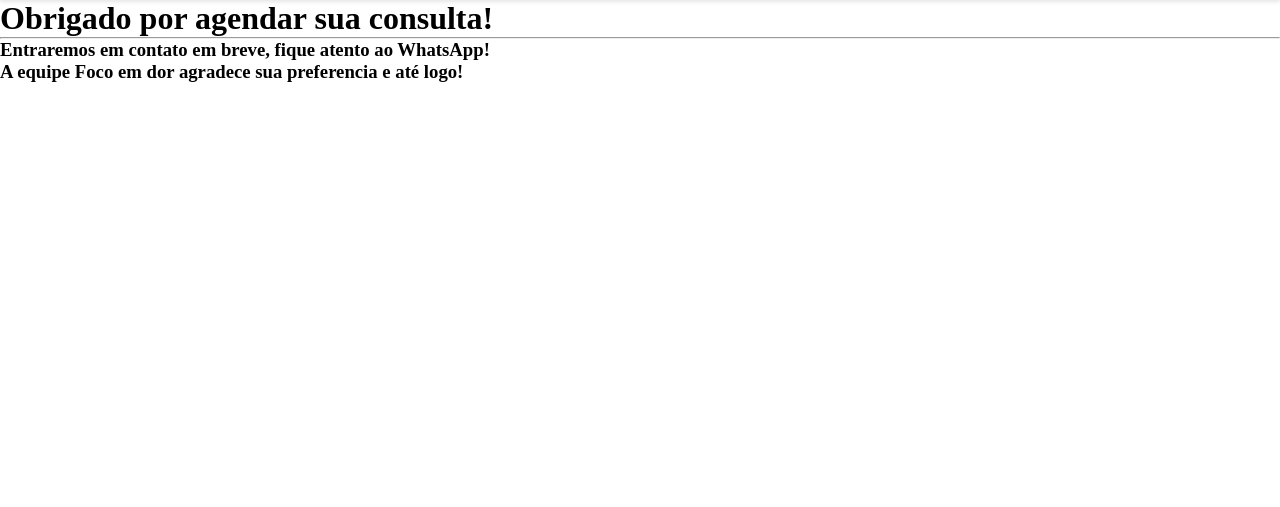
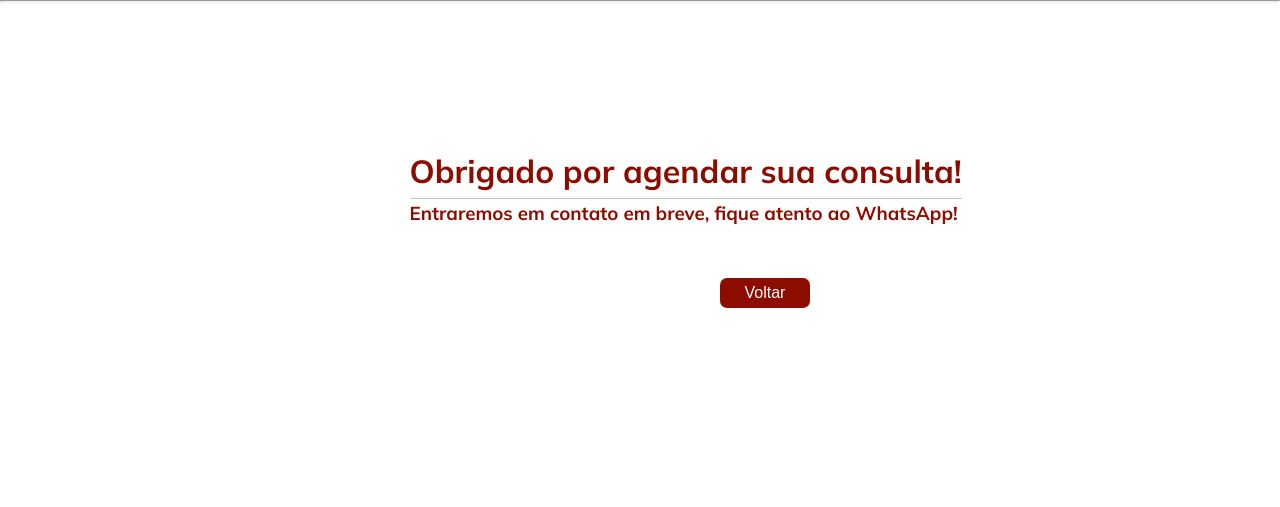
Before and after one commit to caioenriquena/proj_foco_em_dor, a PHP site: page /agendado.html in a window 1280 px wide. Shown: the part 49-556 px from the top of the page. Run offline with PHP 8.4, Linux system fonts and the light colour scheme.

Commit message:
estilização pag agendado

```diff
--- a/agendado.html
+++ b/agendado.html
@@ -36,11 +36,12 @@
 
         <h1> Obrigado por agendar sua consulta!</h1>
         <hr>
+        <br>
+        <br>
         <h3>Entraremos em contato em breve, fique atento ao WhatsApp!</h3>
-        <h3>A equipe Foco em dor agradece sua preferencia e até logo!</h3>
         <div class="btn-enviar">
           <a href="index.html">
-            <button>Voltar para pagina principal.</button>
+            <button>Voltar</button>
           </a>
         </div>
       </div>
--- a/css/agendado.css
+++ b/css/agendado.css
@@ -83,15 +83,42 @@ main{
     color: #fff;
 }
 
-.btn-enviar button{
+.agradecimento h1{
+    display: flex;
+    position: absolute;
+    text-align: center;
+    top: 200px;
+    left: 32vw;
+    font-family: 'Mulish', sans-serif;
+    color: #8D0C00;
+    padding-bottom: 7px;
+    border-bottom: 1px solid rgb(195, 195, 195);
+}
+
+.agradecimento h3{
+    display: flex;
+    position: absolute;
+    text-align: center;
+    top: 250px;
+    left: 32vw;
+    font-family: 'Mulish', sans-serif;
+    color: #8D0C00;
+    padding-bottom: 7px;
+
+}
+.btn-enviar button {
+    background-color: #8D0C00;
+    height: 30px;
+    border: none;
+    padding: 4px;
+    width: 90px;
+    position:relative;
+    left: 720px;
+    margin-top: 190px;
+    top: 50px;
     color: #fff;
-    padding: 4px 20px 4px;
-    position: relative;
-    font-size: 15px;
-    top: 100px;
-    right: 320px;
+    font-size: 1rem;
     font-weight: 500;
-    background-color: #41B010;
     border: 0;
     border-radius: 7px;
     cursor: pointer;
--- a/css/index.css
+++ b/css/index.css
@@ -72,7 +72,7 @@ main{
     position: absolute;
     text-align: center;
     top: 200px;
-    left: 38.5vw;
+    left: 39.5vw;
     font-family: 'Mulish', sans-serif;
     color: #fff;
     padding-bottom: 7px;
@@ -110,6 +110,7 @@ main{
     border: 0;
     border-radius: 7px;
     cursor: pointer;
+    left: -17vw;
 }
 
 .card {
```
Also changed, not shown: css/admin.css (+53 -0 lines), pagina-admin.html (+2 -27 lines).
